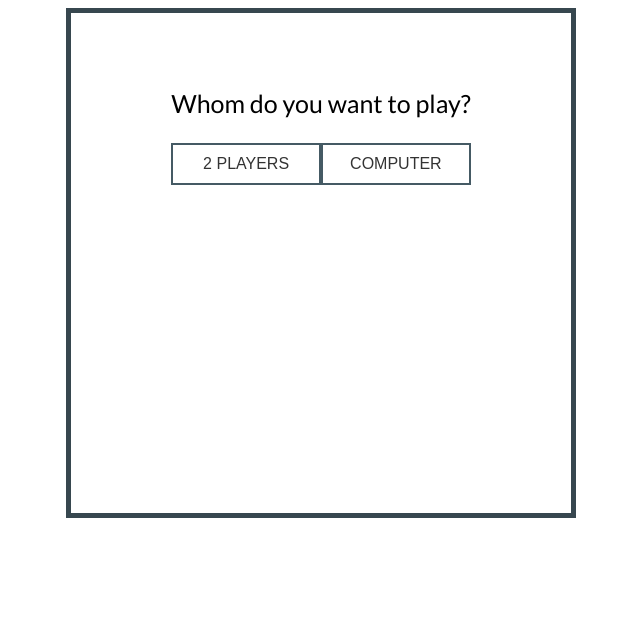
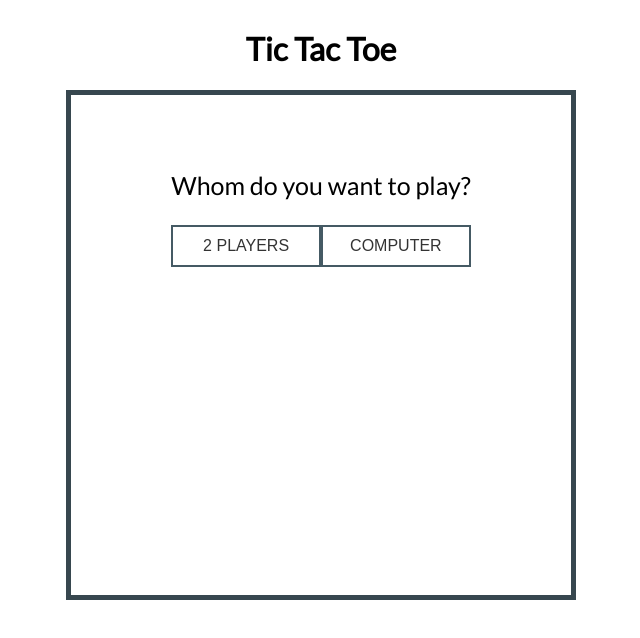
Before and after one commit to boopeshmahendran/tic-tac-toe, a React app: page public/index.html in a window 1280 px wide. Shown: the whole page, without its empty margins (319-959 px from the left). Built offline with nearby package versions, Linux system fonts and the light colour scheme.

Commit message:
Added heading

```diff
--- a/public/index.html
+++ b/public/index.html
@@ -25,6 +25,7 @@
     <noscript>
       You need to enable JavaScript to run this app.
     </noscript>
+    <h1 class="heading">Tic Tac Toe</h1>
     <div id="root"></div>
     <!--
       This HTML file is a template.
```
